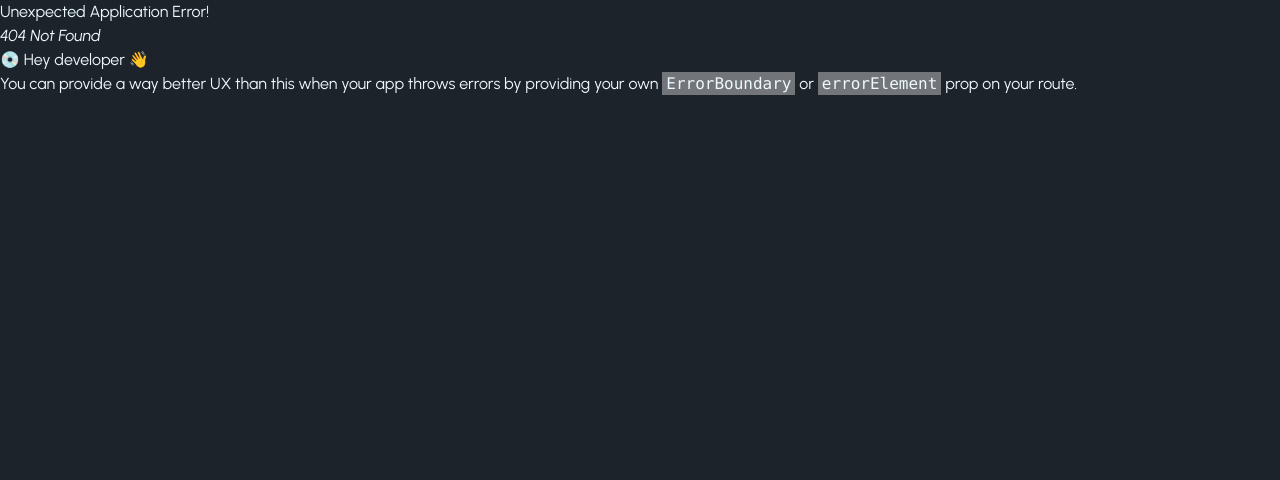
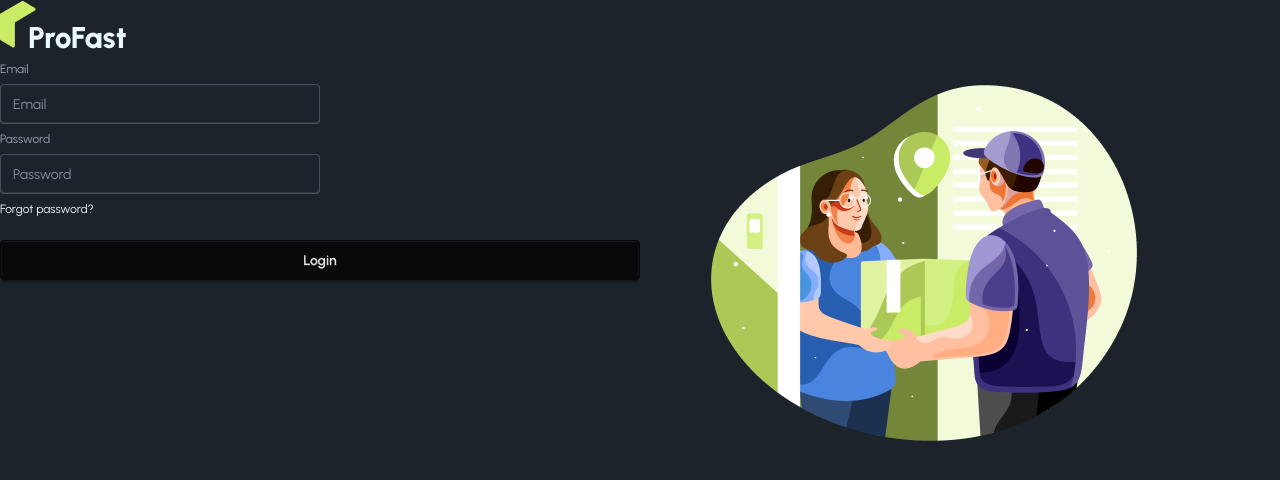
Before and after one commit to sheaf-hassan/zap-shift-clint, a React (Vite) app: page /register in a window 1280 px wide. Before the commit this address had no page. Shown: the top 480 px of the page. Built offline with nearby package versions, Linux system fonts and the light colour scheme.

Commit message:
Working on Register and Login

```diff
--- a/package.json
+++ b/package.json
@@ -18,6 +18,7 @@
     "react": "^19.2.4",
     "react-dom": "^19.2.4",
     "react-fast-marquee": "^1.6.5",
+    "react-hook-form": "^7.72.1",
     "react-icons": "^5.6.0",
     "react-leaflet": "^5.0.0-rc.2",
     "react-responsive-carousel": "^3.2.23",
--- /dev/null
+++ b/src/layouts/AuthLayout.jsx
@@ -0,0 +1,22 @@
+import React from 'react';
+import ProFastLogo from '../router/shared/ProFastLogo/ProFastLogo';
+import { Outlet } from 'react-router';
+import authImage from '../assets/authImage.png'
+
+const AuthLayout = () => {
+    return (
+        <div className='max-w-7xl mx-auto'>
+            <ProFastLogo></ProFastLogo>
+            <div className='flex'>
+                <div className='flex-1'>
+                    <Outlet></Outlet>
+                </div>
+                <div className='flex-1'>
+                    <img src={authImage} alt=""></img>
+                </div>
+            </div>
+        </div>
+    );
+};
+
+export default AuthLayout;
--- /dev/null
+++ b/src/pages/Auth/Login/Login.jsx
@@ -0,0 +1,11 @@
+import React from 'react';
+
+const Login = () => {
+    return (
+        <div>
+            This is login page here
+        </div>
+    );
+};
+
+export default Login;
--- /dev/null
+++ b/src/pages/Auth/Register/Register.jsx
@@ -0,0 +1,56 @@
+import React from "react";
+import { useForm } from "react-hook-form";
+
+const Register = () => {
+  const {
+    register,
+    handleSubmit,
+    formState: { errors },
+  } = useForm();
+
+  const handleRegistration = (data) => {
+    console.log("after register", data);
+  };
+
+  return (
+    <div>
+      <form onSubmit={handleSubmit(handleRegistration)}>
+        <fieldset className="fieldset">
+          <label className="label">Email</label>
+          <input
+            type="email"
+            {...register("email", { required: true })}
+            className="input"
+            placeholder="Email"
+          />
+          {errors.email?.type === "required" && (
+            <p className="text-red-500">Email is required.</p>
+          )}
+
+          {/* password */}
+          <label className="label">Password</label>
+          <input
+            type="password"
+            {...register("password", {
+              required: true,
+              minLength: 6,
+            })}
+            className="input"
+            placeholder="Password"
+          />
+          {errors.password?.type === "required" && <p className="text-red-500">Password is required</p>}
+          {
+            errors.password?.type === 'minLength' && <p className="text-red-500">Password must be 6 character or longer</p>
+          }
+
+          <div>
+            <a className="link link-hover">Forgot password?</a>
+          </div>
+          <button className="btn btn-neutral mt-4">Login</button>
+        </fieldset>
+      </form>
+    </div>
+  );
+};
+
+export default Register;
--- a/src/router/router.jsx
+++ b/src/router/router.jsx
@@ -2,6 +2,9 @@
 import RootLayout from "../layouts/RootLayout";
 import Home from "../pages/Home/Home/Home";
 import Coverage from "../pages/Coverage/Coverage";
+import AuthLayout from "../layouts/AuthLayout";
+import Login from "../pages/Auth/Login/Login";
+import Register from "../pages/Auth/Register/Register";
 
 export const router = createBrowserRouter([
   {
@@ -19,4 +22,18 @@
         }
     ]
   },
+  {
+    path: '/',
+    Component: AuthLayout,
+    children: [
+      {
+        path: 'login',
+        Component: Login
+      },
+      {
+        path: 'register',
+        Component: Register
+      }
+    ]
+  }
 ]);
```
Also changed, not shown: 1 other file (tests, documents, lock files or other folders).
